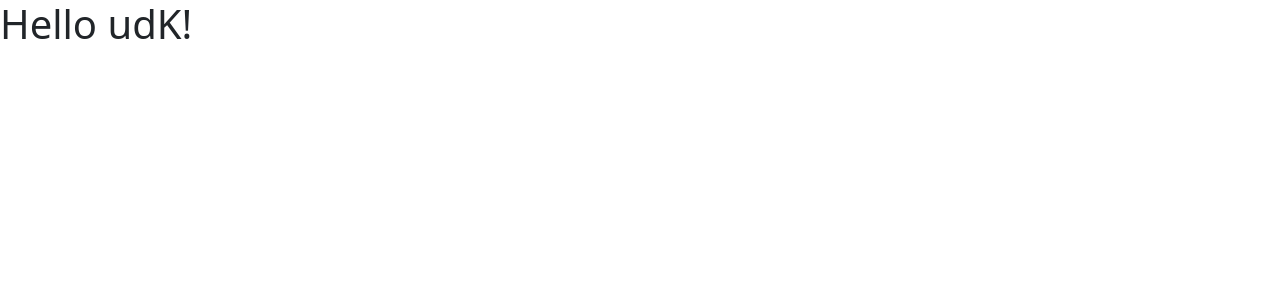
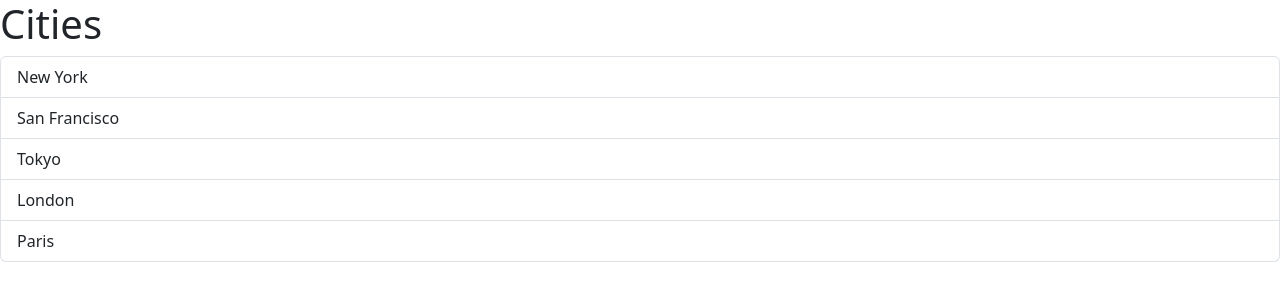
Before and after one commit to udK01/NodeJsTesting, a React (Vite) app: page / in a window 1280 px wide. Shown: the top 300 px of the page. Built offline with nearby package versions, Linux system fonts and the light colour scheme.

Commit message:
Learned click events, highlights and passing values into functions.

```diff
--- a/src/App.tsx
+++ b/src/App.tsx
@@ -1,7 +1,13 @@
-import Message from './Message';
+import ListGroup from "./components/ListGroup";
 
 function App() {
-  return <div><Message /></div>
+  let items = ["New York", "San Francisco", "Tokyo", "London", "Paris"];
+
+  return (
+    <div>
+      <ListGroup items={items} heading={"Cities"} />
+    </div>
+  );
 }
 
 export default App;
--- /dev/null
+++ b/src/components/ListGroup.tsx
@@ -0,0 +1,36 @@
+import { useState } from "react";
+
+interface Props {
+  items: string[];
+  heading: string;
+}
+
+function ListGroup({ items, heading }: Props) {
+  const [selectedIndex, setSelectedIndex] = useState(-1);
+
+  return (
+    <>
+      <h1>{heading}</h1>
+      {items.length === 0 && <p>No item found</p>}
+      <ul className="list-group">
+        {items.map((item, index) => (
+          <li
+            className={
+              selectedIndex === index
+                ? "list-group-item active"
+                : "list-group-item"
+            }
+            key={item}
+            onClick={() => {
+              setSelectedIndex(index);
+            }}
+          >
+            {item}
+          </li>
+        ))}
+      </ul>
+    </>
+  );
+}
+
+export default ListGroup;
```
